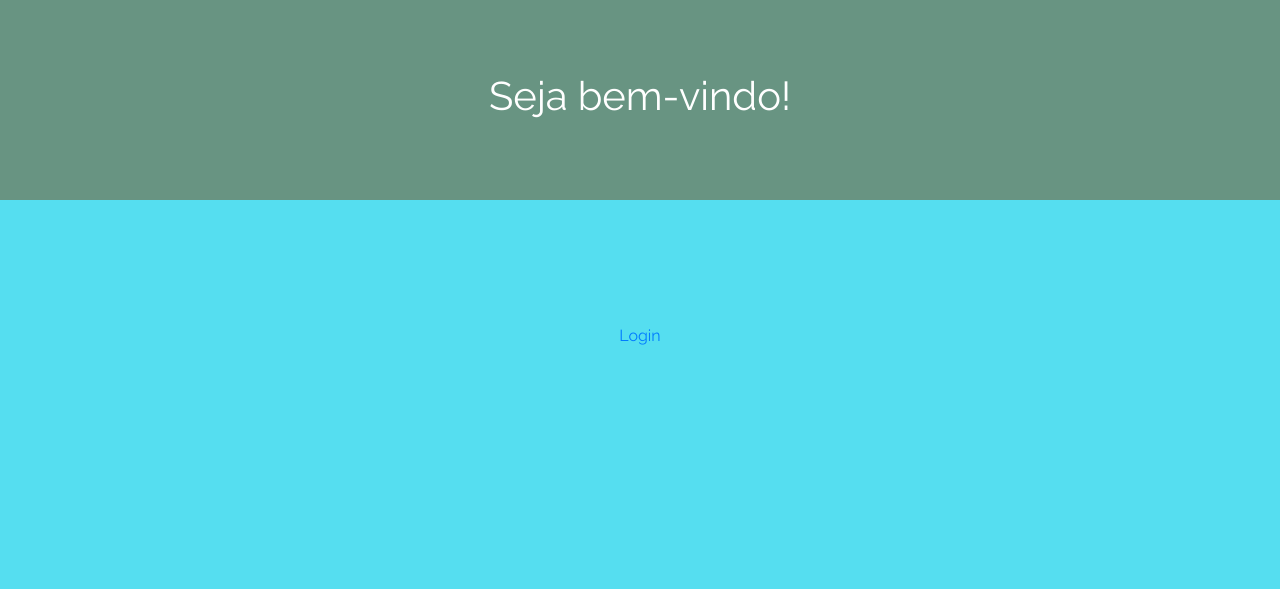
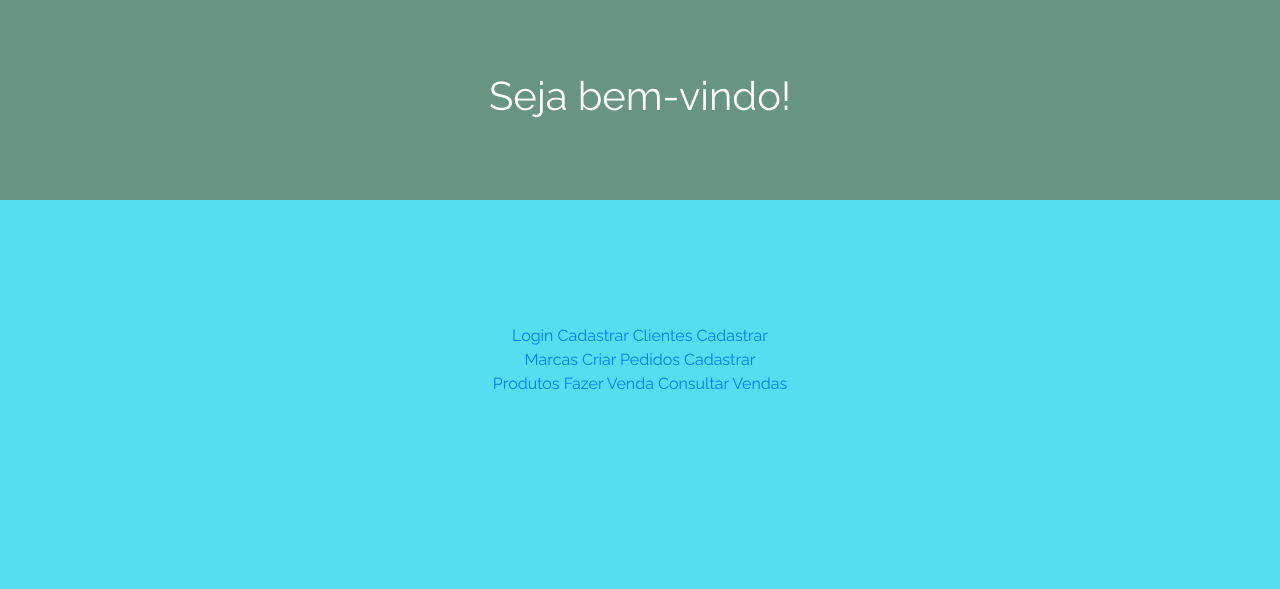
Before and after one commit to rayssaab/OLPcons, a PHP site: page / in a window 1280 px wide. Shown: the top 589 px of the page. Run offline with PHP 8.4, Linux system fonts and the light colour scheme.

Commit message:
estilo modificado

```diff
--- a/css/estilo.css
+++ b/css/estilo.css
@@ -33,3 +33,7 @@ form{
     left: 50%;
     transform: translate(-50%, -50%);
 }
+
+body{
+
+}
--- a/index.php
+++ b/index.php
@@ -18,6 +18,13 @@
     <div class="alinhar">
 <form>
 <a class="a" href="pages/login.php">Login</a>
+<a class="a" href="pages/registro_clientes.php">Cadastrar Clientes</a>
+<a class="a" href="pages/registro_marcas.php">Cadastrar Marcas</a>
+<a class="a" href="pages/registro_pedidos.php">Criar Pedidos</a>
+<a class="a" href="pages/registro_produtos.php">Cadastrar Produtos</a>
+<a class="a" href="pages/registro_vendas.php">Fazer Venda</a>
+<a class="a" href="pages/relatorio_vendas.php">Consultar Vendas</a>
+
 
 </form>
 </div>
```
